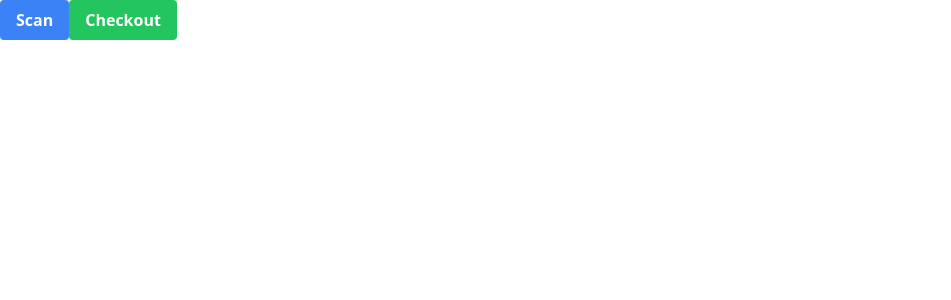
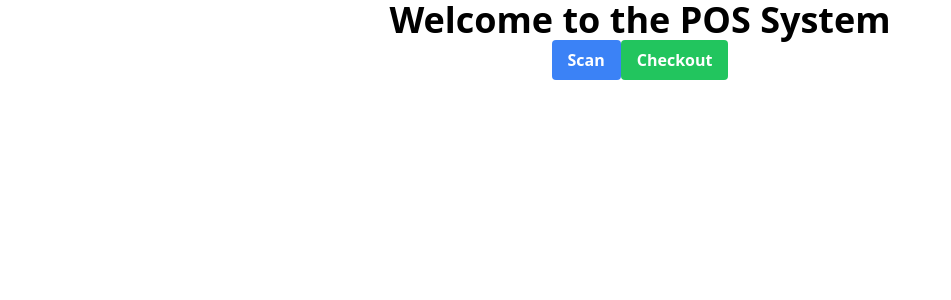
Before and after one commit to pfeeyatko/book-recognition, a Nuxt app: page / in a window 1280 px wide. Shown: the top 300 px of the page, without its empty margins (0-951 px from the left). Built offline with nearby package versions, Linux system fonts and the light colour scheme.

Commit message:
add required folder

```diff
--- a/pages/index.vue
+++ b/pages/index.vue
@@ -1,10 +1,13 @@
-<script setup lang="ts">
+<script setup>
 
 </script>
 
 <template>
   <div class="container">
-   <button class="bg-blue-500 hover:bg-blue-700 text-white font-bold py-2 px-4 rounded"> Scan </button>
-    <button class="bg-green-500 hover:bg-green-700 text-white font-bold py-2 px-4 rounded"> Checkout </button>
+    <h1 class="text-4xl font-bold text-center">Welcome to the POS System</h1>
+    <div class="flex justify-center">
+      <button class="bg-blue-500 hover:bg-blue-700 text-white font-bold py-2 px-4 rounded"> Scan </button>
+      <button class="bg-green-500 hover:bg-green-700 text-white font-bold py-2 px-4 rounded"> Checkout </button>
+    </div>
   </div>
 </template>
```
